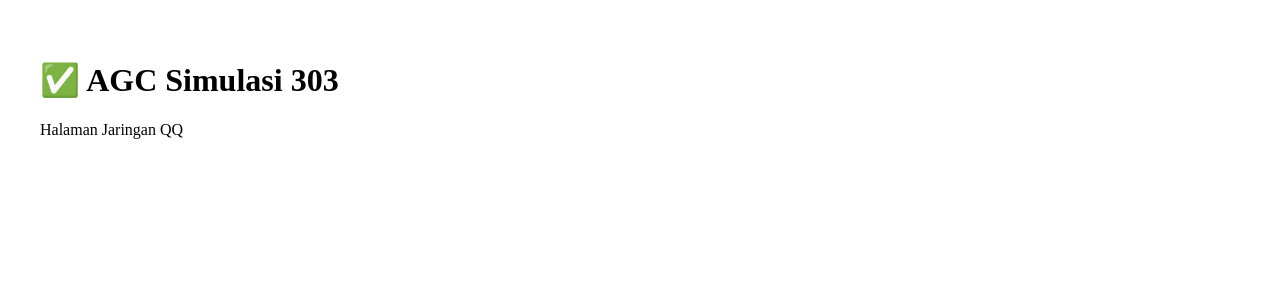
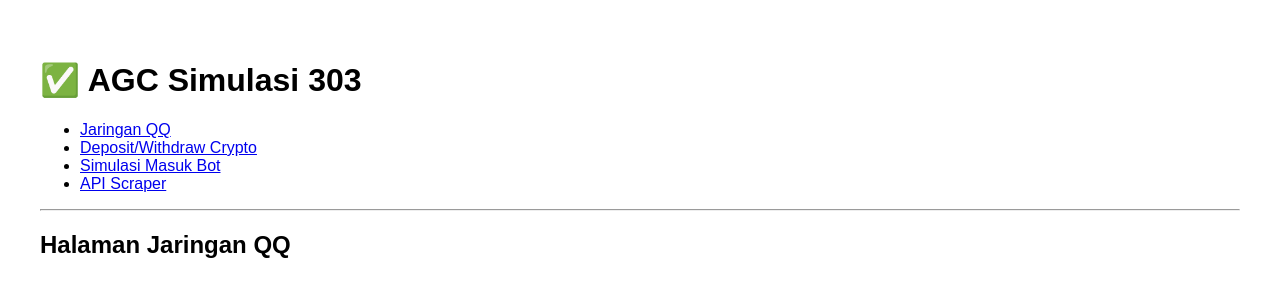
Before and after one commit to dhenynteam-wq/agc-simulasi-303, a Next.js app: page /video/jaringan-qq in a window 1280 px wide. Shown: the top 300 px of the page. Built offline with nearby package versions, Linux system fonts and the light colour scheme.

Commit message:
Update jaringan-qq.js

```diff
--- a/pages/video/jaringan-qq.js
+++ b/pages/video/jaringan-qq.js
@@ -1,8 +1,9 @@
-export default function Page() {
+import AGCLayout from '../../components/agc_layout';
+
+export default function JaringanQQ() {
   return (
-    <div style={{ padding: '2rem' }}>
-      <h1>✅ AGC Simulasi 303</h1>
-      <p>Halaman Jaringan QQ</p>
-    </div>
+    <AGCLayout>
+      <h2>Halaman Jaringan QQ</h2>
+    </AGCLayout>
   );
 }
```
